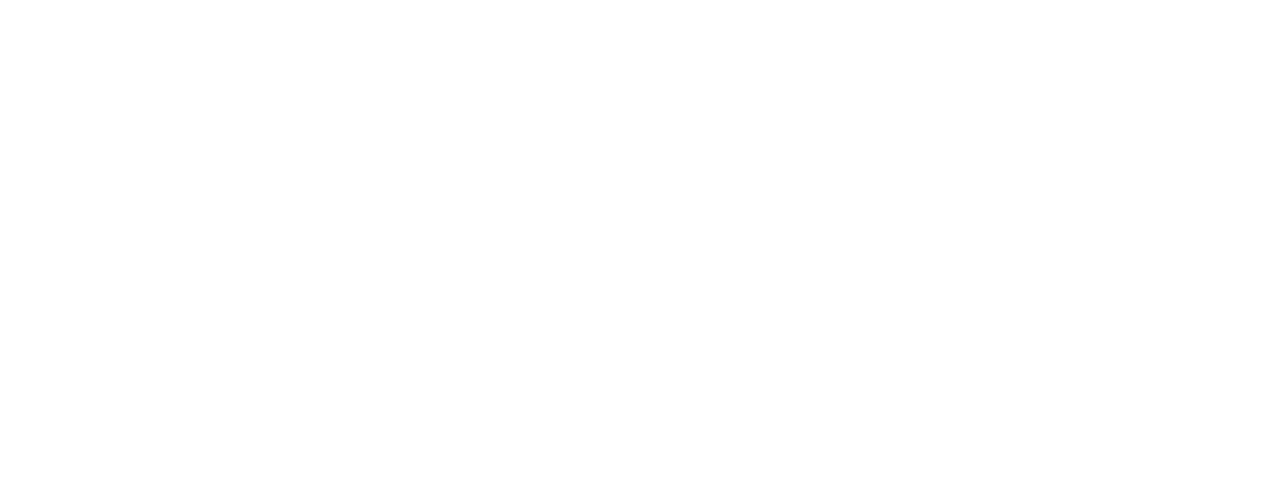
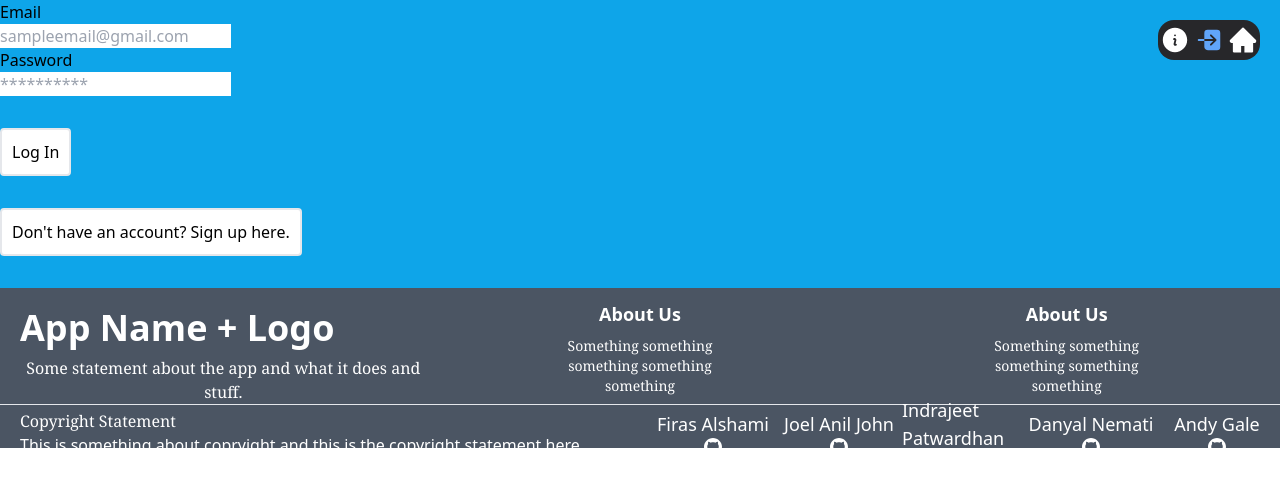
Before and after one commit to Indrajeet2002/my-app, a React (Create React App) app: page /Login in a window 1280 px wide. Before the commit this address had no page. Shown: the top 486 px of the page. Built offline with nearby package versions, Linux system fonts and the light colour scheme.

Commit message:
Updated navbar, separated pages, and added links

```diff
--- a/src/About.js
+++ b/src/About.js
@@ -2,9 +2,13 @@
 import './index.css';
 import "./About.css";
 import {GoMarkGithub} from "react-icons/go";
+import Navbar from './Navbar';
+import Footer from './Footer';
 
 function About() {
     return (
+      <>
+        <Navbar/>
         <React.Fragment>
           <br>
           </br>
@@ -77,7 +81,9 @@
 
       </div>
 
-        </React.Fragment>
+      </React.Fragment>
+      <Footer/>
+      </>
 
 
 
--- a/src/App.js
+++ b/src/App.js
@@ -16,7 +16,9 @@
   return (
     <Routes>
       <Route path="/" element={<Page/>}/>
-      <Route path="/s" element={<h1>Router Working</h1>}/>
+      <Route path="/Login" element={<Login/>}/>
+      <Route path="/About" element={<About/>}/>
+      <Route path="/Register" element={<Signup/>}/>
     </Routes>
   );
 }
@@ -25,12 +27,9 @@
   return (
     <div className="App">
       <Navbar/>
-       <Signup/>
-       <Login/>
       {/* {
         currentForm === "login" ? <Login onFormSwitch={toggleForm}/> : <Signup onFormSwitch={toggleForm}/>
       } */}
-      <About/>
       <header className="App-header">
         <p>
           Edit <code>src/App.js</code> and save to reload. Hello World
--- a/src/Login.js
+++ b/src/Login.js
@@ -1,4 +1,7 @@
 import React, {useState} from "react";
+import Navbar from './Navbar';
+import Footer from './Footer';
+import { Link } from "react-router-dom";
 
 const Login = (props) => {
     const [email, setEmail] = useState('');
@@ -10,6 +13,9 @@
     }
 
     return (
+        <>
+        <Navbar/>
+        <>
         <div className="auth-form-container bg-sky-500 items-center">
             <form>
                 <label htmlfor="email">Email</label> <br></br>
@@ -18,8 +24,14 @@
                 <input value={pass} onChange={(e) => setPass(e.target.value)} type="password" placeholder="**********" id="password" name="password"></input> <br></br>
                 <button className="border-2 py-2.5 px-2.5 my-8 bg-white border-radius: 10px rounded hover:bg-slate-300" type="submit">Log In</button> <br></br>
             </form>
-            <button className="border-2 py-2.5 px-2.5 mb-8 bg-white border-radius: 10px rounded hover:bg-slate-300" onClick={() => props.onFormSwitch('signup')}>Don't have an account? Sign up here.</button>
-        </div>
+                <Link to="/Register">
+                    <button className="border-2 py-2.5 px-2.5 mb-8 bg-white border-radius: 10px rounded hover:bg-slate-300" onClick={() => props.onFormSwitch('signup')}>Don't have an account? Sign up here.</button>
+                </Link>
+            </div>
+        </>
+        <Footer/>
+        </>
+
     )
 }
 export default Login
--- a/src/Navbar.js
+++ b/src/Navbar.js
@@ -7,18 +7,24 @@
 
 const Navbar = () => {
     const [active, setActive] = useState(["","",""]);
-    const path = useLocation().pathname;
+    const [path, setPath] = useState(useLocation().pathname);
     useEffect(() => {
         if(path==="/")
             setActive(["","","active-button"]);
-    },[])
+        else if(path==="/Login")
+            setActive(["","active-button",""]);
+        else if(path==="/About")
+            setActive(["active-button","",""]);
+        else
+            setActive(["","",""]);
+    },[path])
 
     return (
         <nav className='fixed right-0 bg-zinc-800 flex justify-around items-center rounded-2xl w-[8%] h-[5vh] mt-5 mr-5'>
-            <Link to="/">
+            <Link to="/About">
                 <HiInformationCircle className={'navbar-button ' + active.at(0)}/>
             </Link>
-            <Link to="/">
+            <Link to="/Login">
                 <IoLogIn className={'navbar-button ' + active.at(1)}/>
             </Link>
             <Link to="/">
--- a/src/Signup.js
+++ b/src/Signup.js
@@ -1,4 +1,7 @@
 import React, {useState} from "react";
+import Navbar from "./Navbar";
+import Footer from "./Footer";
+import { Link } from "react-router-dom";
 
 const Signup = (props) => {
     const [email, setEmail] = useState('');
@@ -11,6 +14,9 @@
     }
 
     return (
+        <>
+        <Navbar/>
+        <>
         <div className="auth-form-container bg-sky-500 items-center">
             <form onSubmit={handleSubmit}>
                 <label htmlFor="name">Full Name</label> <br></br>
@@ -21,8 +27,13 @@
                 <input value={pass} onChange={(e) => setPass(e.target.value)} type="password" placeholder="**********" id="password" name="password"></input> <br></br>
                 <button className="border-2 py-2.5 px-2.5 my-8 bg-white border-radius: 10px rounded hover:bg-slate-300" type="submit">Sign Up</button>
             </form>
+            <Link to="/Login">
             <button className="border-2 py-2.5 px-2.5 mb-8 bg-white border-radius: 10px rounded hover:bg-slate-300" onClick={() => props.onFormSwitch('login')}>Already have an account? Log in here.</button>
+            </Link>
         </div>
+        </>
+        <Footer/>
+        </>
     )
 }
 export default Signup;
```
